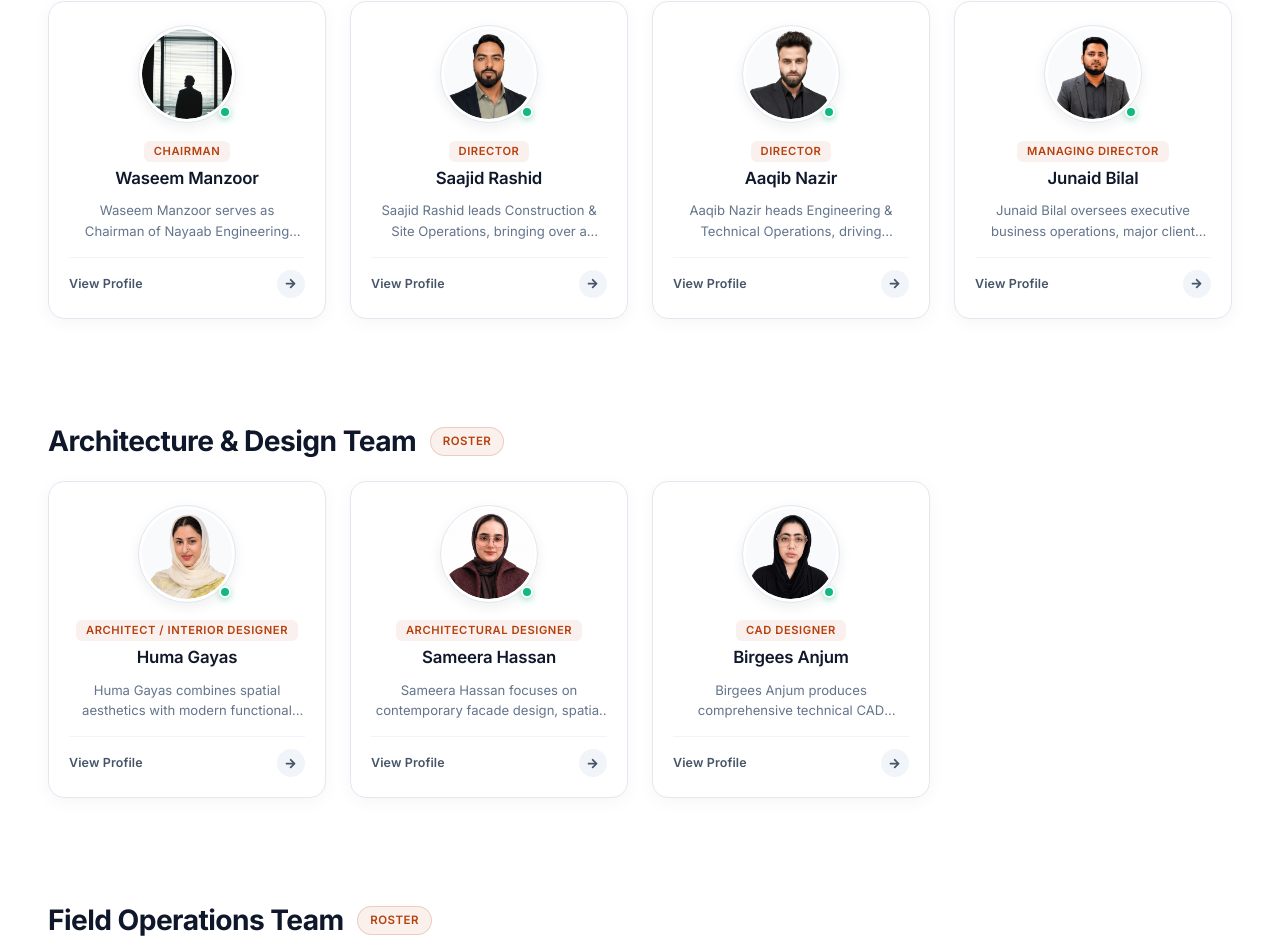
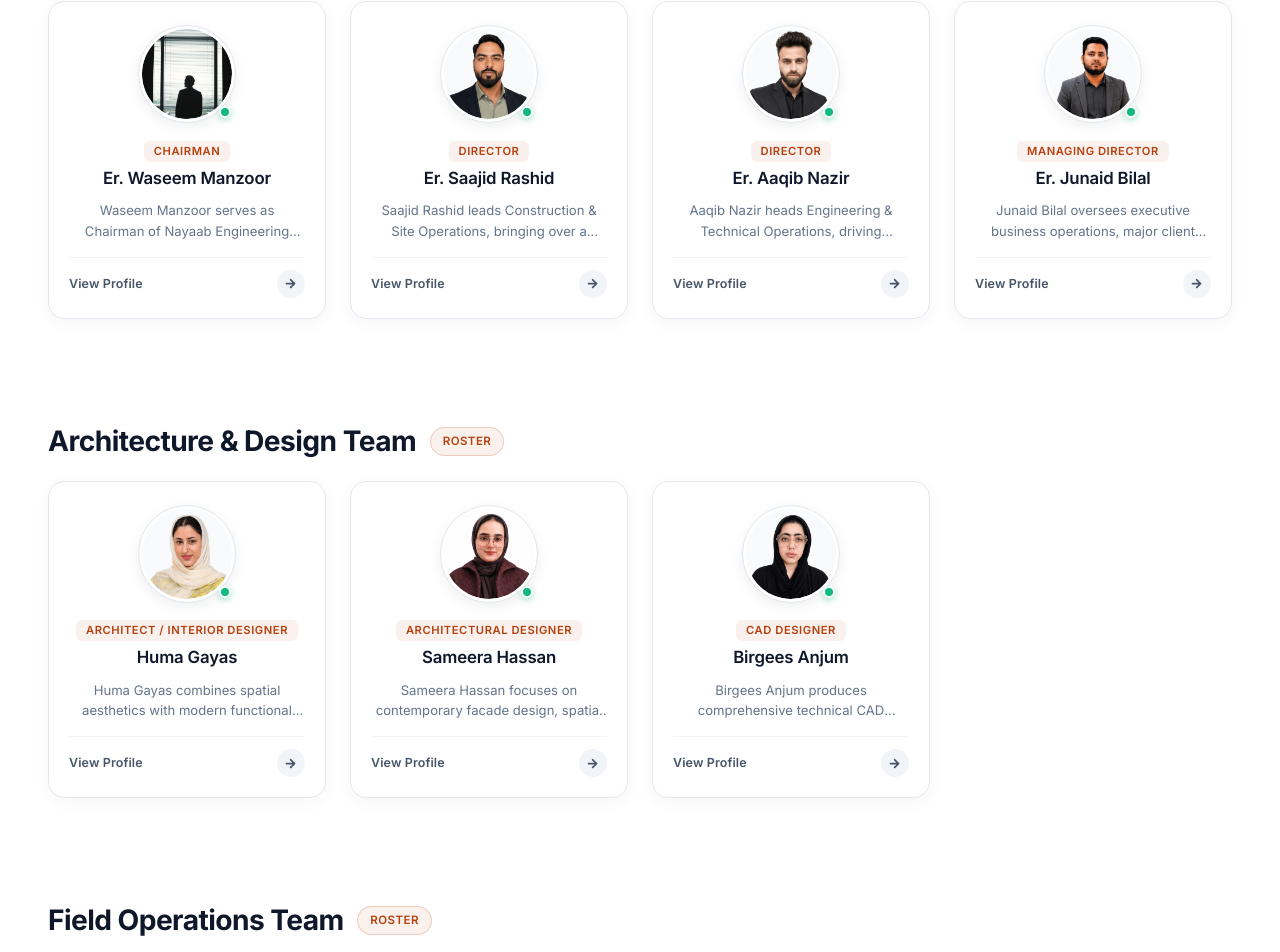
Before and after one commit to Code-with-kallis/NayaanEngineering, a React (Vite) app: page /about in a window 1280 px wide. Shown: the part 3436-4388 px from the top of the page. Built offline with nearby package versions, Linux system fonts and the light colour scheme; a web font is replaced by a local one.

Commit message:
update: team

```diff
--- a/src/data/team.js
+++ b/src/data/team.js
@@ -26,7 +26,7 @@ export const TEAM_SECTIONS = [
 export const teamMembers = [
   {
     employeeId: "neipl-0101",
-    name: "Waseem Manzoor",
+    name: "Er. Waseem Manzoor",
     designation: "Chairman",
     gender: "Male",
     department: "Board of Directors",
@@ -56,7 +56,7 @@ export const teamMembers = [
 
   {
     employeeId: "neipl-0102",
-    name: "Saajid Rashid",
+    name: "Er. Saajid Rashid",
     designation: "Director",
     gender: "Male",
     department: "Construction & Site Operations",
@@ -85,7 +85,7 @@ export const teamMembers = [
   },
   {
     employeeId: "neipl-0103",
-    name: "Aaqib Nazir",
+    name: "Er. Aaqib Nazir",
     designation: "Director",
     gender: "Male",
     department: "Engineering & Technical Operations",
@@ -114,7 +114,7 @@ export const teamMembers = [
   },
   {
     employeeId: "neipl-0104",
-    name: "Junaid Bilal",
+    name:  "Er. Junaid Bilal",
     designation: "Managing Director",
     gender: "Male",
     department: "Executive Leadership",
```
